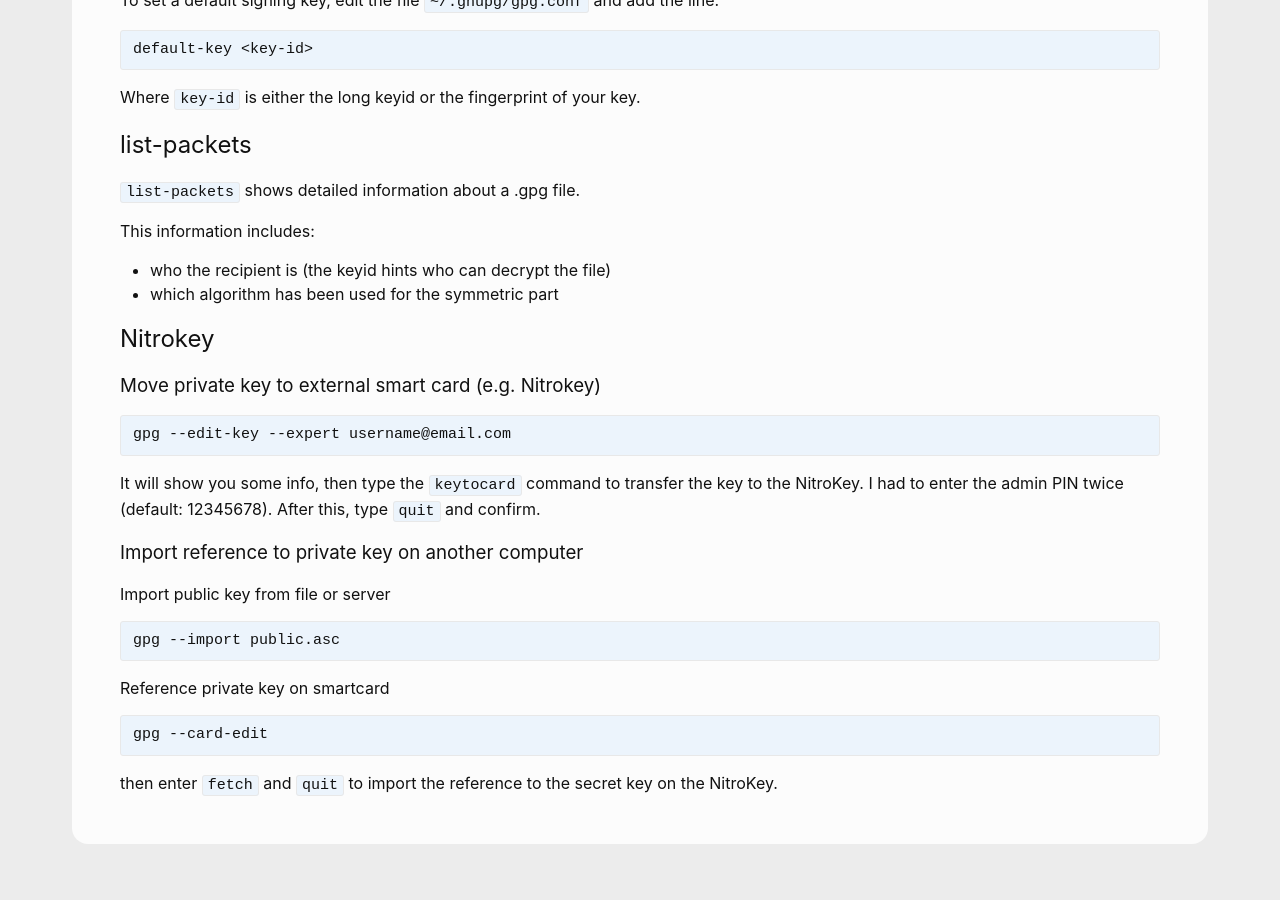
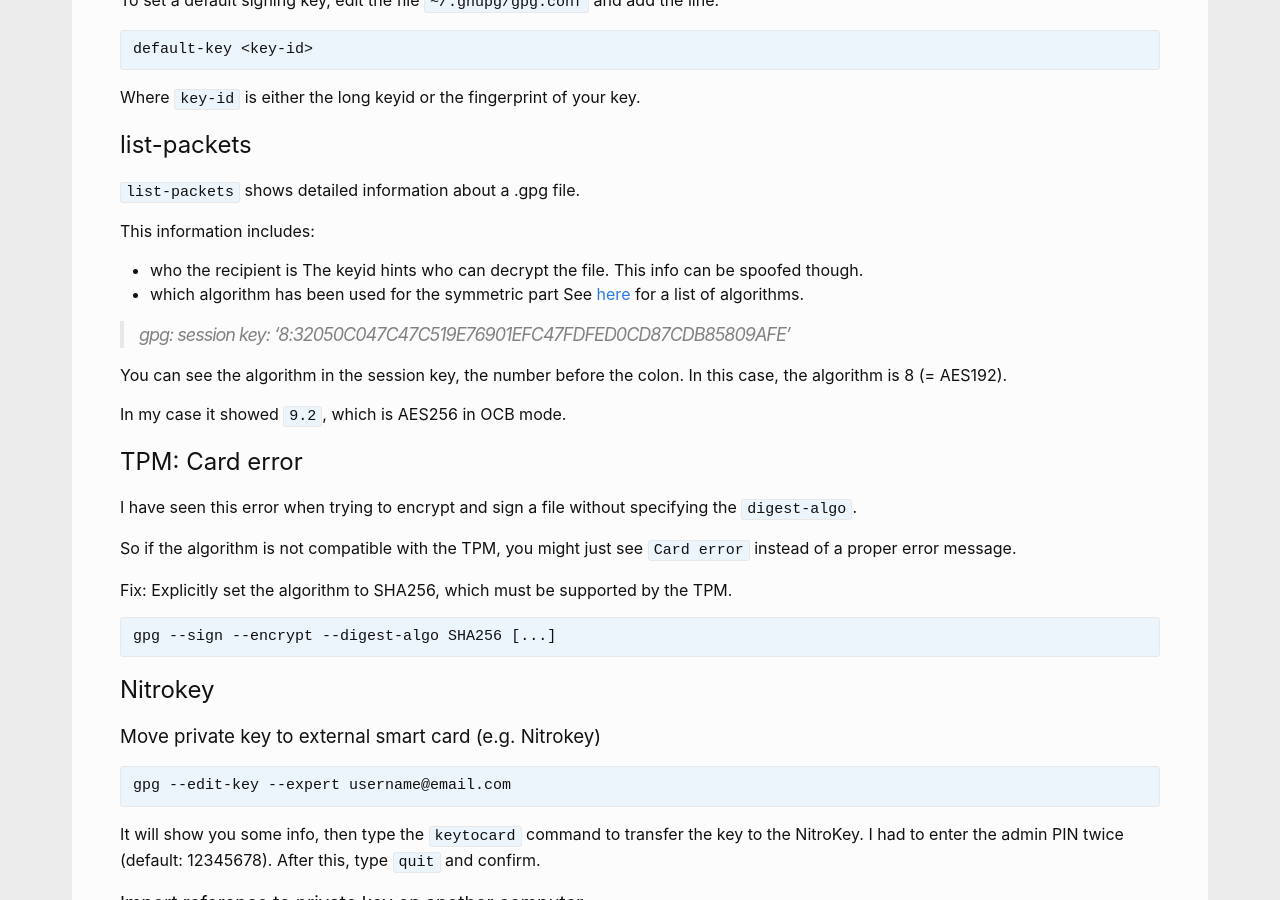
Before and after one commit to andreas-mausch/cheatsheets, a Jekyll site: the page built from _cheatsheets/gpg.md, in a window 1280 px wide and 900 px high, scrolled down 2766 px. Built offline with Jekyll 4.4.1, drawn with Linux system fonts in a browser that asks for light colours; before the commit the page ends 3640 px from its top, so only the background shows below that; some of the changed text lies outside the part shown.

Commit message:
gpg: digest-algo to fix TPM Card error

````diff
--- a/_cheatsheets/gpg.md
+++ b/_cheatsheets/gpg.md
@@ -21,10 +21,10 @@
   - name: Encrypt and decrypt
     commands:
       Encrypt file: gpg --encrypt --recipient username@email.com --output test.txt.gpg test.txt
-      Sign and encrypt file: gpg --sign --encrypt [...]
+      Sign and encrypt file (and optionally specify signing algorithm): gpg --sign --encrypt --digest-algo SHA256 [...]
       Specify algorithm: gpg --encrypt --cipher-algo AES256 [...]
       Disable compression: gpg --encrypt --compress-algo none [...]
-      List recipients of encrypted file (via Sequoia): sq inspect test.txt.gpg
+      "List recipients hints of encrypted file via Sequoia (note: this can be spoofed)": sq inspect test.txt.gpg
       Decrypt file (and automatically check signature, if available): gpg --decrypt test.txt.gpg --output test.decrypted.txt
       Inspect .gpg file: gpg --list-packets -vv --show-session-key test.txt.gpg
   - name: Export
@@ -79,8 +79,31 @@
 
 This information includes:
 
-- who the recipient is (the keyid hints who can decrypt the file)
+- who the recipient is
+  The keyid hints who can decrypt the file.
+  This info can be spoofed though.
 - which algorithm has been used for the symmetric part
+  See [here](https://github.com/gpg/gnupg/blob/467239dccbf975a19485eb5725b174b6f69aeca0/common/openpgpdefs.h#L133)
+  for a list of algorithms.
+
+> gpg: session key: '8:32050C047C47C519E76901EFC47FDFED0CD87CDB85809AFE'
+
+You can see the algorithm in the session key, the number before the colon.
+In this case, the algorithm is 8 (= AES192).
+
+In my case it showed `9.2`, which is AES256 in OCB mode.
+
+## TPM: Card error
+
+I have seen this error when trying to encrypt and sign a file without specifying the `digest-algo`.
+
+So if the algorithm is not compatible with the TPM, you might just see `Card error` instead of a proper error message.
+
+Fix: Explicitly set the algorithm to SHA256, which must be supported by the TPM.
+
+```bash
+gpg --sign --encrypt --digest-algo SHA256 [...]
+```
 
 ## Nitrokey
 
````
